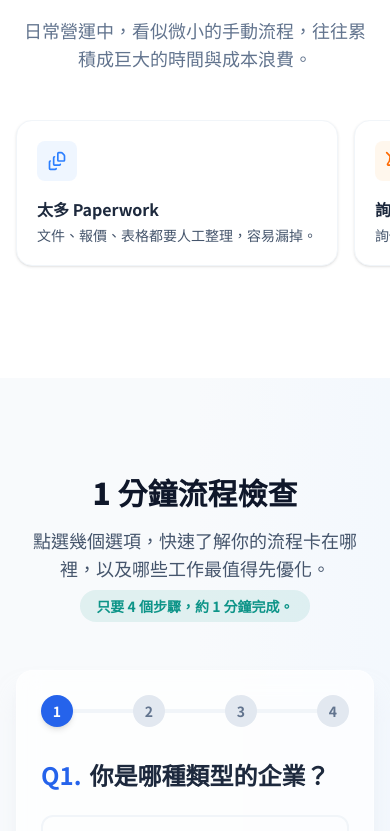
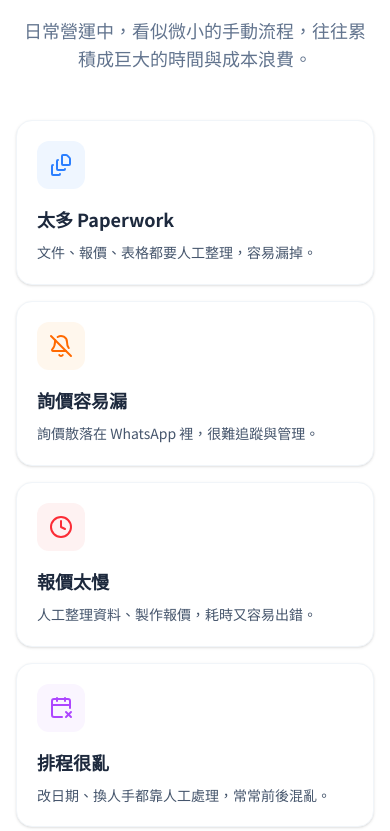
Before and after one commit to optimakspaul/Website, a Next.js app: page / in a window 390 px wide. Shown: the part 873-1704 px from the top of the page. Built offline with nearby package versions, Linux system fonts and the light colour scheme.

Commit message:
style: change mobile pain points layout from horizontal scroll to vertical stack

```diff
--- a/src/components/PainPointsSection.tsx
+++ b/src/components/PainPointsSection.tsx
@@ -66,10 +66,9 @@ export default function PainPointsSection() {
           </p>
         </div>
 
-        {/* Desktop: Grid layout */}
-        <div className="hidden lg:grid grid-cols-3 xl:grid-cols-4 gap-6">
+        <div className="grid grid-cols-1 md:grid-cols-2 lg:grid-cols-3 xl:grid-cols-4 gap-4 md:gap-6">
           {painPoints.map((point, index) => (
-            <div key={index} className="bg-white p-6 rounded-2xl border border-slate-100 shadow-sm hover:shadow-md transition-shadow group">
+            <div key={index} className="bg-white p-5 md:p-6 rounded-2xl border border-slate-100 shadow-sm hover:shadow-md transition-shadow group">
               <div className={`w-12 h-12 rounded-xl flex items-center justify-center mb-4 ${point.bg} ${point.color} group-hover:scale-110 transition-transform`}>
                 <point.icon className="w-6 h-6" />
               </div>
@@ -78,19 +77,6 @@ export default function PainPointsSection() {
             </div>
           ))}
         </div>
-
-        {/* Mobile: Horizontal Scroll */}
-        <div className="lg:hidden -mx-4 px-4 overflow-x-auto pb-8 snap-x snap-mandatory flex gap-4 no-scrollbar">
-          {painPoints.map((point, index) => (
-            <div key={index} className="bg-white p-5 rounded-2xl border border-slate-100 shadow-sm min-w-[280px] snap-center shrink-0">
-              <div className={`w-10 h-10 rounded-lg flex items-center justify-center mb-4 ${point.bg} ${point.color}`}>
-                <point.icon className="w-5 h-5" />
-              </div>
-              <h3 className="text-base font-bold text-slate-800 mb-1">{point.title}</h3>
-              <p className="text-slate-600 text-sm">{point.description}</p>
-            </div>
-          ))}
-        </div>
       </div>
     </section>
   );
```
